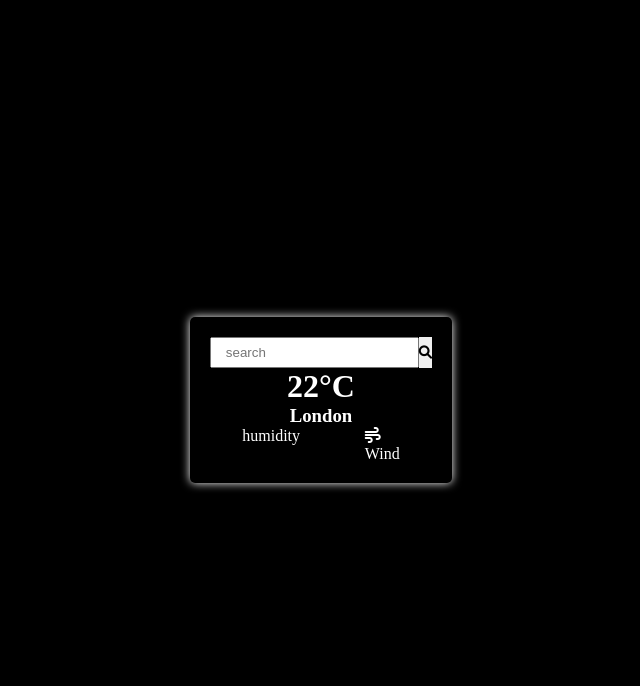
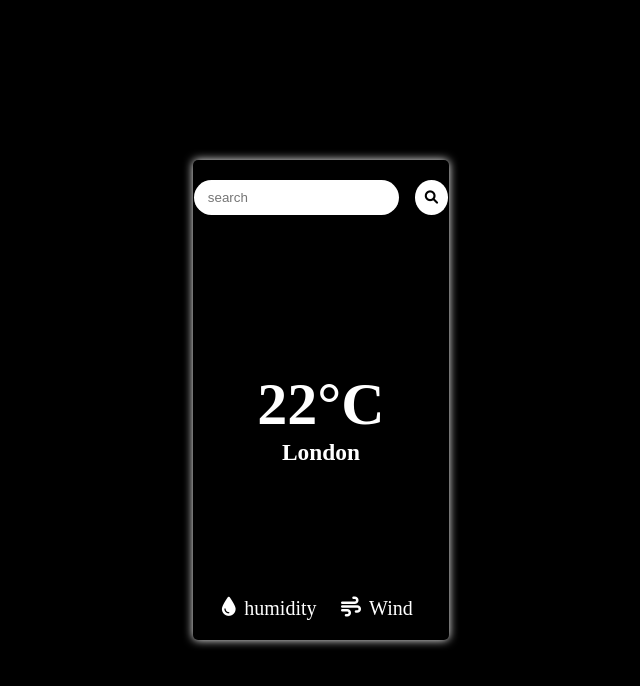
Before and after one commit to LandgeRushikesh/Weather-App, a plain HTML site: page index.html in a window 1280 px wide. Shown: the whole page, without its empty margins (319-959 px from the left). Drawn offline with Linux system fonts and the light colour scheme; no server answers.

Commit message:
search feature added

```diff
--- a/index.html
+++ b/index.html
@@ -11,7 +11,7 @@
     <div class="container">
         <div class="weather-app">
             <div class="search">
-                <input type="text" class="search-bar" placeholder="search" spellcheck="true">
+                <input type="text" class="search-bar" placeholder="search">
                 <button class="search-btn"><i class="fa-solid fa-magnifying-glass"></i></button>
             </div>
             <div class="res">
@@ -20,7 +20,8 @@
             </div>
             <div class="additional">
                 <div class="humidity">
-                <p class="res-humidity">humidity</p>
+                    <i class="fa-solid fa-droplet"></i>
+                    <p class="res-humidity">humidity</p>
                 </div>
                 <div class="wind">
                     <i class="fa-solid fa-wind"></i>
--- a/script.js
+++ b/script.js
@@ -1,16 +1,19 @@
-let cityname = "Mumbai"
+
 let APIKey = `916aadbc8a2241c004d71a5301fdcda5`
-let url =  `https://api.openweathermap.org/data/2.5/weather?q=${cityname}&appid=${APIKey}&units=metric`
-
 
 let resTemp = document.querySelector(".res-temp")
 let reshumidity = document.querySelector(".res-humidity")
 let resWind = document.querySelector(".res-wind")
 let city = document.querySelector(".city")
-let fun = async() =>{
+let searchBar = document.querySelector(".search-bar")
+let searchBtn = document.querySelector(".search-btn")
+
+let weather = async(cityname) =>{
+    let url =  `https://api.openweathermap.org/data/2.5/weather?q=${cityname}&appid=${APIKey}&units=metric`
     let response = await fetch(url)
     let data = await response.json()
     console.log(data)
+
     let temp = data.main.temp
     let wind = data.wind.speed
     let humidity = data.main.humidity
@@ -18,8 +21,11 @@
 
     resTemp.innerText = `${temp}°C`
     city.innerText = cityname
-    reshumidity.innerText = `humidity : ${humidity}%`
+    reshumidity.innerText = `${humidity}%`
     resWind.innerText = `${wind} m/s`
 }
 
-fun()
+searchBtn.addEventListener("click",()=>{
+    let cityname = searchBar.value
+    weather(cityname)
+})
--- a/style.css
+++ b/style.css
@@ -1,6 +1,7 @@
 *{
     margin: 0;
     padding: 0;
+    box-sizing: border-box;
 }
 .container{
     background-color: black;
@@ -12,30 +13,54 @@
 .weather-app{
     background-image: url(bg-1.jpg);
     background-repeat: no-repeat;
+    background-size: cover;
     border-radius: 5px;
     box-shadow: 0px 0px 10px white;
     padding: 20px;
+    display: flex;
+    flex-direction: column;
+    justify-content: space-between;
+    width: 20vw;
+    height: 60vh;
 }
 .search{
-    width: 100%;
     display: flex;
-    justify-content: space-between;
+    justify-content: center;
     color: black;
 }
 .search-bar{
     padding: 6px 14px;
+    margin-right: 16px;
+    border-radius: 20px;
+    border: none;
 }
 .search-btn{
     border: none;
+    border-radius: 50%;
+    padding: 10px;
+    background-color: white;
 }
 .res{
+    margin-top: 24px;
     display: flex;
     flex-direction: column;
     align-items: center;
     color: white;
+    font-size: 20px;
+}
+.res-temp{
+    font-size: 60px;
 }
 .additional{
     display: flex;
     justify-content: space-around;
     color: white;
 }
+.additional *{
+    display: flex;
+
+}
+.humidity *,.wind *{
+    margin-right: 8px;
+    font-size: 20px;
+}
```
